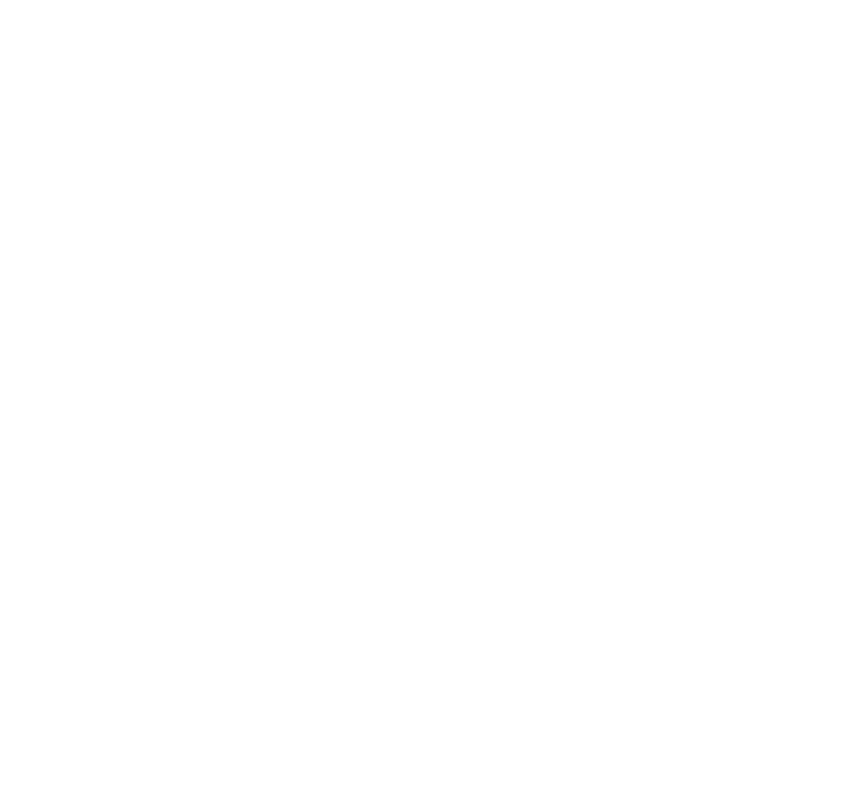
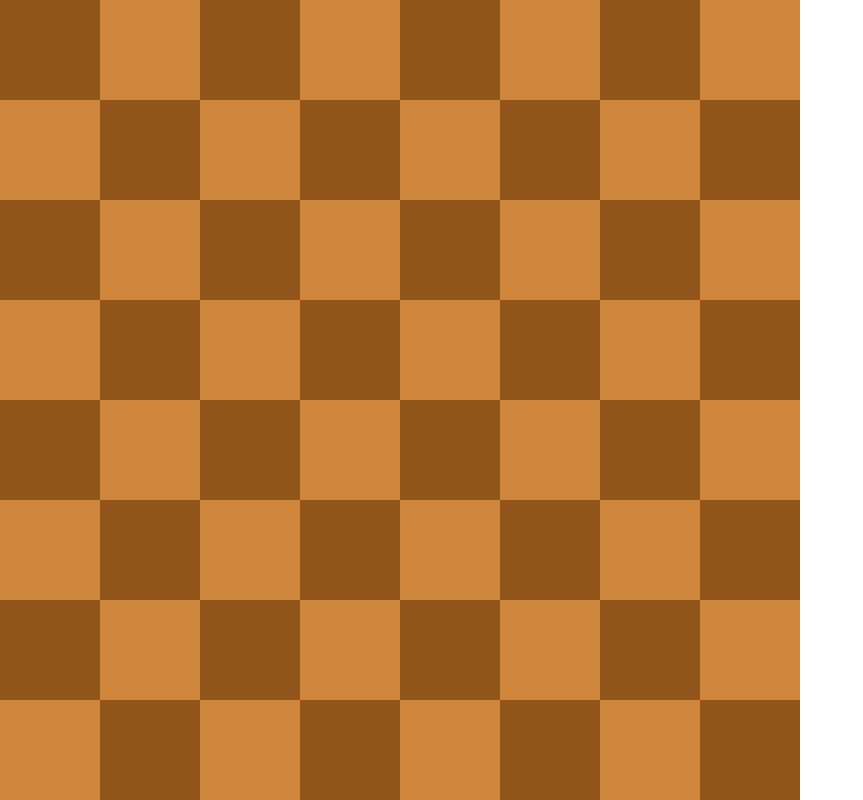
Before and after one commit to giacomosalvatore/chess, a plain HTML site: page index.html in a window 1280 px wide. Shown: the whole page, without its empty margins (0-863 px from the left). Drawn offline with Linux system fonts and the light colour scheme.

Commit message:
added board

```diff
--- a/index.html
+++ b/index.html
@@ -4,9 +4,14 @@
     <meta charset="UTF-8">
     <meta http-equiv="X-UA-Compatible" content="IE=edge">
     <meta name="viewport" content="width=device-width, initial-scale=1.0">
+    <link rel="stylesheet" href="style.css">
     <title>Document</title>
 </head>
 <body>
+    <div id="board">
 
+    </div>
+
+    <script src="script.js"></script>
 </body>
 </html>
--- a/script.js
+++ b/script.js
@@ -0,0 +1,23 @@
+var board = document.getElementById("board");
+
+// var virtualBoard = [8][8];
+
+for(let i = 0; i < 8; i++){
+
+    var boardRow = document.createElement("div");
+    boardRow.className = "board-row";
+
+    for(let j = 0; j < 8; j++){
+        let tile = document.createElement("div");
+        tile.className = "tile";
+        if((i + j)%2 == 0){
+            tile.style.backgroundColor = "rgb(145, 85, 25)";
+        }
+        else{
+            tile.style.backgroundColor = "rgb(206, 133, 60)";
+        }
+        boardRow.appendChild(tile);
+    }
+
+    board.appendChild(boardRow);
+}
--- a/style.css
+++ b/style.css
@@ -1,4 +1,21 @@
-body{
+body {
     margin: 0;
     padding: 0;
 }
+
+#board {
+    background-color: #888;
+    width: min-content;
+    height: min-content;
+}
+
+.tile {
+    height: 12.5vmin;
+    width: 12.5vmin;
+}
+
+.board-row {
+    display: flex;
+    width: min-content;
+    height: min-content;
+}
```
